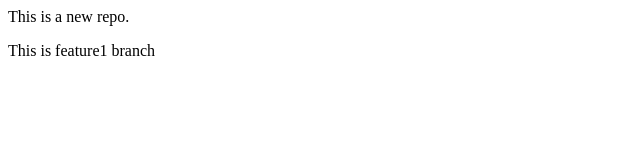
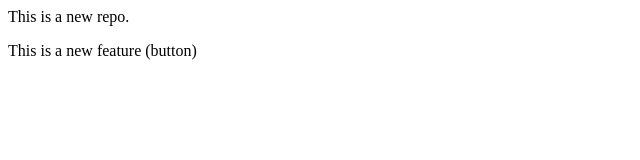
Before and after one commit to srushtikage/LocalRepo, a plain HTML site: page index.html in a window 1280 px wide. Shown: the full height of the page, 0-640 px from the left. Drawn offline with Linux system fonts and the light colour scheme.

Commit message:
Add feature button

```diff
--- a/index.html
+++ b/index.html
@@ -1,2 +1,2 @@
 <p>This is a new repo.</p>
-<p>This is feature1 branch</p>
+<p>This is a new feature (button)</p>
```
